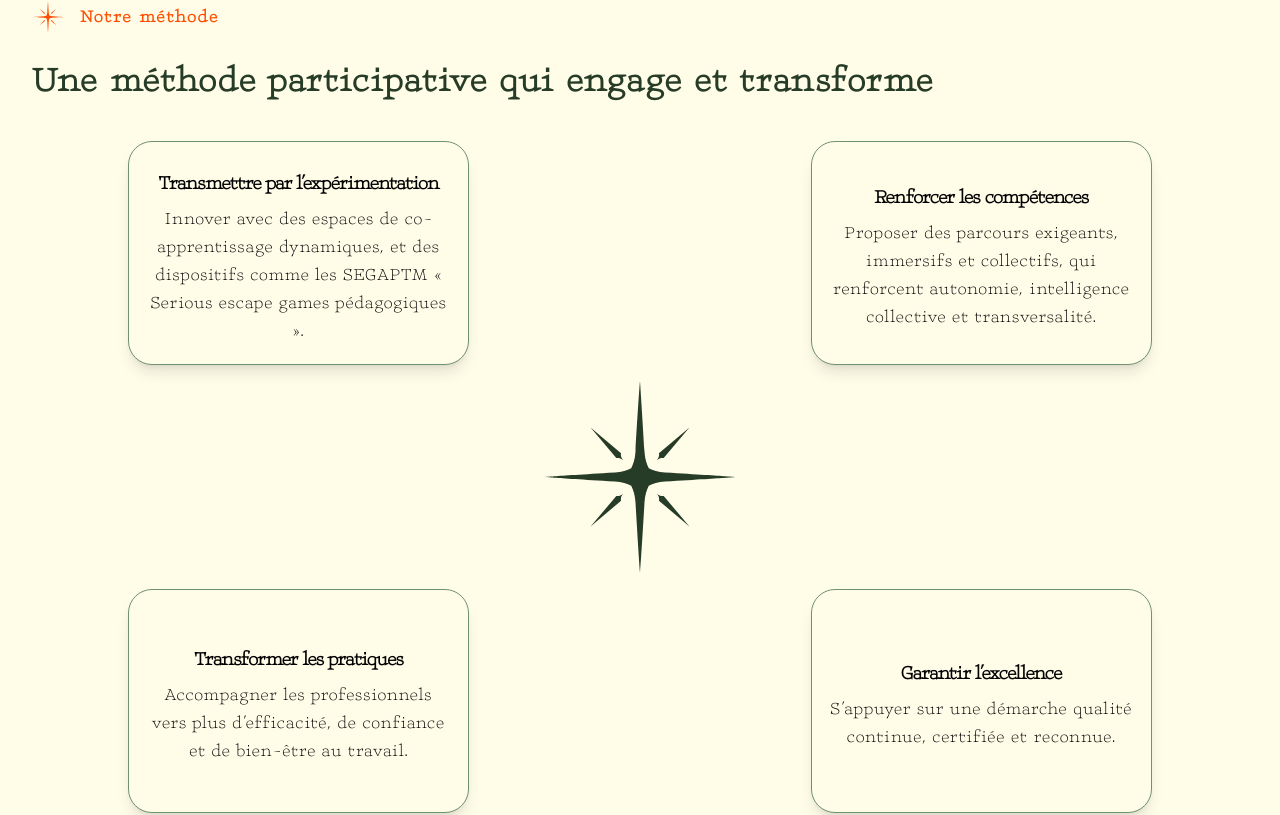
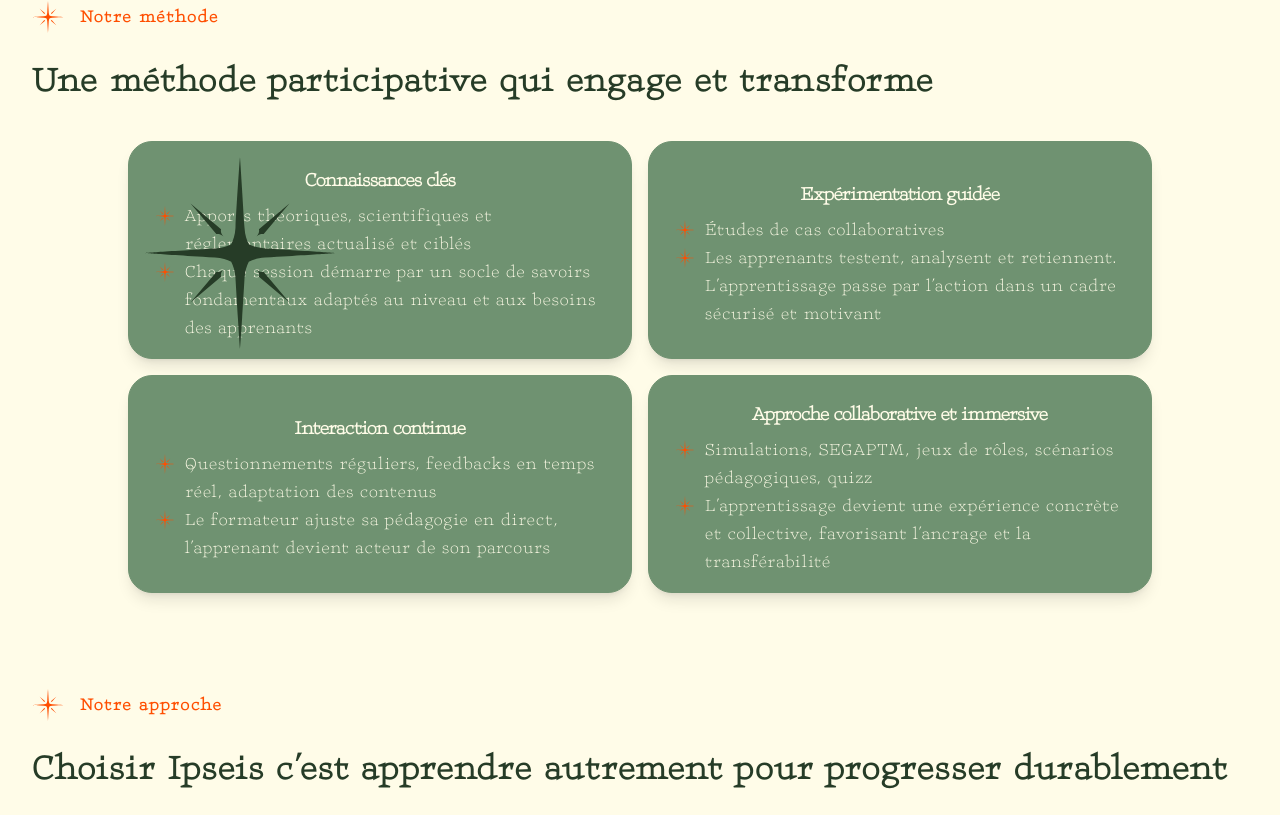
Before and after one commit to Jyok1m/ipseis, a Next.js app: page /pedagogie in a window 1280 px wide. Shown: the part 954-1769 px from the top of the page. Built offline with nearby package versions, Linux system fonts and the light colour scheme.

Commit message:
Ajout de nouvelles sections sur les connaissances, l'expérimentation, l'interaction et l'approche pédagogique dans la page "Pédagogie" pour enrichir le contenu et améliorer l'expérience utilisateur.

```diff
--- a/src/app/pedagogie/page.tsx
+++ b/src/app/pedagogie/page.tsx
@@ -58,6 +58,26 @@ const collaborateurs = [
 	"Nous adaptons nos formations afin d’accueillir les stagiaires en situation de handicap",
 ];
 
+const connaissanceList = [
+	"Apports théoriques, scientifiques et réglementaires actualisé et ciblés",
+	"Chaque session démarre par un socle de savoirs fondamentaux adaptés au niveau et aux besoins des apprenants",
+];
+
+const experimentationList = [
+	"Études de cas collaboratives",
+	"Les apprenants testent, analysent et retiennent. L’apprentissage passe par l’action dans un cadre sécurisé et motivant",
+];
+
+const interactionList = [
+	"Questionnements réguliers, feedbacks en temps réel, adaptation des contenus",
+	"Le formateur ajuste sa pédagogie en direct, l’apprenant devient acteur de son parcours",
+];
+
+const approachList = [
+	"Simulations, SEGAPTM, jeux de rôles, scénarios pédagogiques, quizz",
+	"L’apprentissage devient une expérience concrète et collective, favorisant l’ancrage et la transférabilité",
+];
+
 const formationKeyPoints = [
 	<span>
 		<span className="font-bold">Formations continues</span> pour développer les compétences essentielles dans les pratiques de soin, d’accompagnement
@@ -114,9 +134,9 @@ function FeatBox({
 	);
 }
 
-function FormatteurPoint({ point }: { point: React.ReactNode }) {
+function FormatteurPoint({ point, isWhite }: { point: React.ReactNode; isWhite?: boolean }) {
 	return (
-		<div className="relative pl-10 text-base sm:text-lg tracking-wider leading-6 text-univers">
+		<div className={`relative pl-10 text-base sm:text-lg tracking-wider leading-6 ${isWhite ? "text-support" : "text-univers"}`}>
 			<span className="absolute left-0 -top-[6px]">
 				{/* fixé en haut du paragraphe */}
 				<Image
@@ -155,27 +175,29 @@ export default function Pedagogie() {
 			<div className="pb-10 mx-auto max-w-7xl px-6 lg:px-8 tracking-wider">
 				{/* 3x3 grid where five cards sit like a die face (1,1  -  1,3  -  2,2  -  3,1  -  3,3) */}
 				<div className="mx-auto max-w-5xl">
-					<div className="relative grid grid-cols-1 gap-4 md:gap-0 md:grid-cols-3 md:grid-rows-3">
+					<div className="relative grid grid-cols-1 gap-4 md:gap-4 md:grid-cols-2 md:grid-rows-2 place-items-stretch">
 						{/* top-left */}
 						<div className="md:col-start-1 md:row-start-1">
 							<FeatBox
-								title="Transmettre par l’expérimentation"
-								description="Innover avec des espaces de co-apprentissage dynamiques, et des dispositifs comme les SEGAPTM « Serious escape games pédagogiques »."
-								bgColor="support"
-								centered
+								title="Connaissances clés"
+								description={connaissanceList.map((data, index) => (
+									<FormatteurPoint key={index} point={data} isWhite />
+								))}
+								bgColor="maitrise"
 							/>
 						</div>
 						{/* top-right */}
-						<div className="md:col-start-3 md:row-start-1">
+						<div className="md:col-start-2 md:row-start-1">
 							<FeatBox
-								title="Renforcer les compétences"
-								description="Proposer des parcours exigeants, immersifs et collectifs, qui renforcent autonomie, intelligence collective et transversalité."
-								bgColor="support"
-								centered
+								title="Expérimentation guidée"
+								description={experimentationList.map((data, index) => (
+									<FormatteurPoint key={index} point={data} isWhite />
+								))}
+								bgColor="maitrise"
 							/>
 						</div>
 						{/* center */}
-						<div className="md:col-start-2 md:row-start-2 justify-center items-center relative z-10 hidden md:flex">
+						<div className="md:col-start-1 md:row-start-1 justify-center items-center absolute z-10 hidden md:flex">
 							<div className="relative z-20 md:-mt-20 md:-mb-20 md:-mx-20">
 								<Image
 									src={require("../../_images/logo/star_green.svg")}
@@ -187,21 +209,23 @@ export default function Pedagogie() {
 							</div>
 						</div>
 						{/* bottom-left */}
-						<div className="md:col-start-1 md:row-start-3">
+						<div className="md:col-start-1 md:row-start-2">
 							<FeatBox
-								title="Transformer les pratiques"
-								description="Accompagner les professionnels vers plus d’efficacité, de confiance et de bien-être au travail."
-								bgColor="support"
-								centered
+								title="Interaction continue"
+								description={interactionList.map((data, index) => (
+									<FormatteurPoint key={index} point={data} isWhite />
+								))}
+								bgColor="maitrise"
 							/>
 						</div>
 						{/* bottom-right */}
-						<div className="md:col-start-3 md:row-start-3">
+						<div className="md:col-start-2 md:row-start-2">
 							<FeatBox
-								title="Garantir l’excellence"
-								description="S’appuyer sur une démarche qualité continue, certifiée et reconnue."
-								bgColor="support"
-								centered
+								title="Approche collaborative et immersive"
+								description={approachList.map((data, index) => (
+									<FormatteurPoint key={index} point={data} isWhite />
+								))}
+								bgColor="maitrise"
 							/>
 						</div>
 					</div>
```
